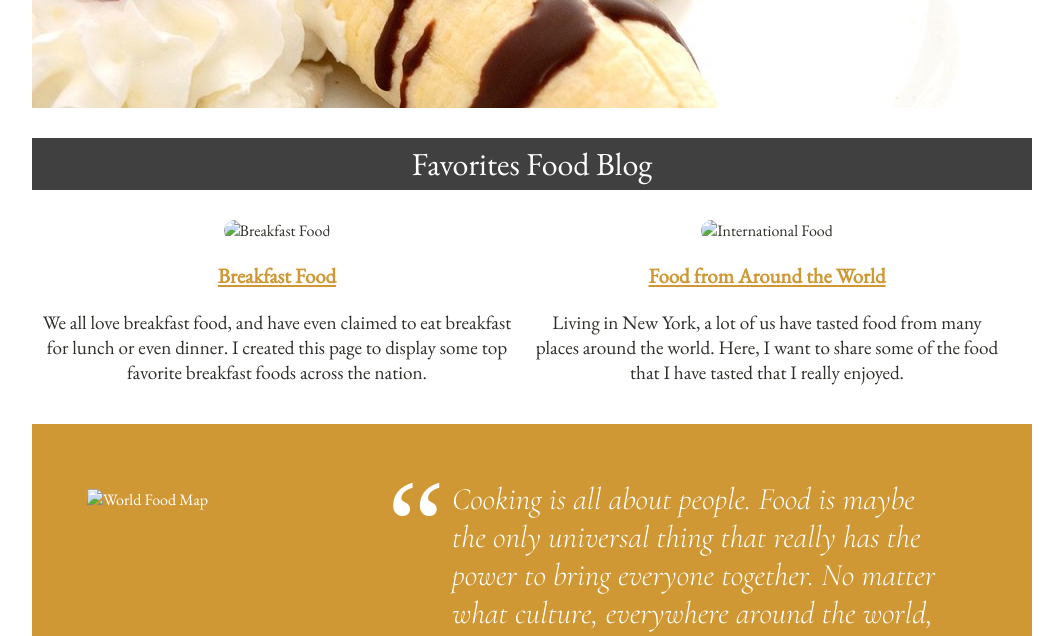
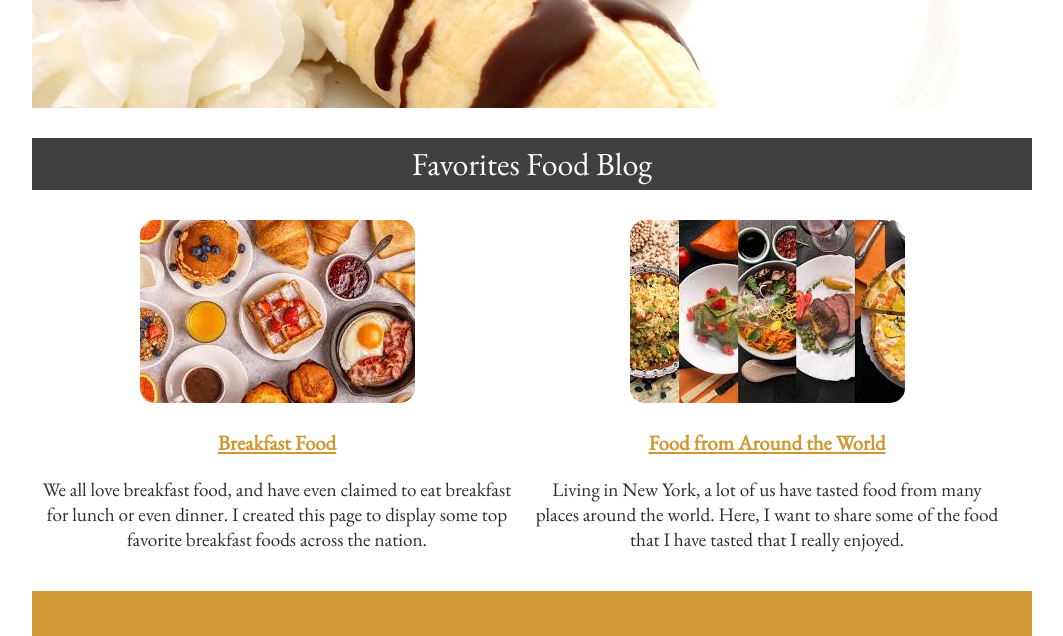
Before and after one commit to busebtmz/blissfood.io, a plain HTML site: page index.html in a window 1280 px wide. Shown: the part 292-928 px from the top of the page, without its empty margins (68-1131 px from the left). Drawn offline with nearby package versions, Linux system fonts and the light colour scheme; files whose address does not match are found by name; a web font is replaced by a local one.

Commit message:
Update index.html

```diff
--- a/index.html
+++ b/index.html
@@ -24,7 +24,7 @@
         <section class="main">Favorites Food Blog</section>
         <section class="favorites">
             <aside>
-                <img src="images/breakfast.jfif" alt="Breakfast Food" ;>
+                <img src="breakfast.jfif" alt="Breakfast Food" ;>
                 <h3>
                     <u>Breakfast Food</u>
                 </h3>
@@ -33,7 +33,7 @@
                 </div>
             </aside>
             <aside>
-                <img src="images/internationalfood2.jfif" alt="International Food" ;>
+                <img src="internationalfood2.jfif" alt="International Food" ;>
                 <h3>
                     <u>Food from Around the World</u>
                 </h3>
@@ -44,7 +44,7 @@
             </aside>
         </section>
         <section class="worldfood ">
-            <img src="images/worldfoodmap.jfif" alt="World Food Map">
+            <img src="worldfoodmap.jfif" alt="World Food Map">
             <blockquote>
                 <p class="quote ">
                     <em>Cooking is all about people. Food is maybe the only universal thing that really has the power to bring everyone together. No matter what culture, everywhere around the world, people eat together.</em>
```
